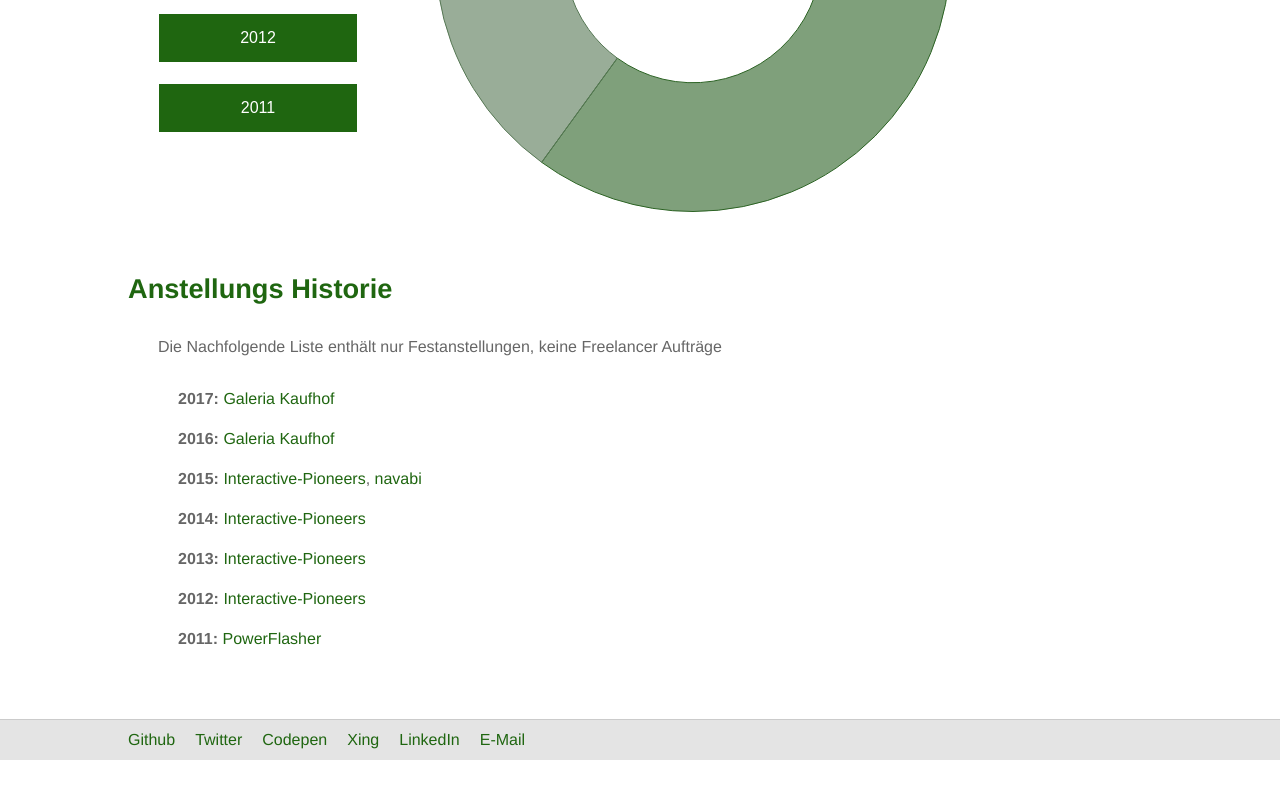
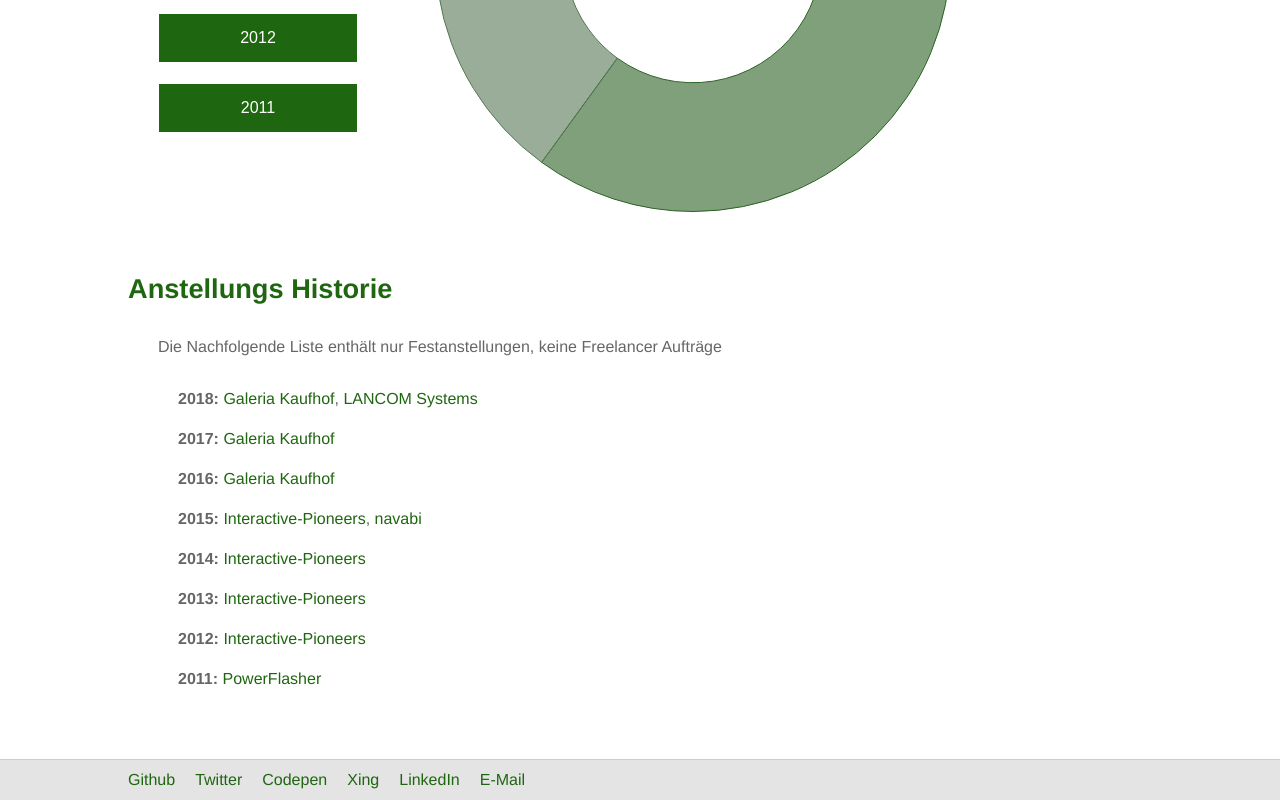
Before and after one commit to davidyezsetz/davidyezsetz.github.io, a website: page index.html in a window 1280 px wide. Shown: the part 1031-1831 px from the top of the page. Before the commit the page ends 1791 px from the top, so only its background shows below. Drawn offline with Linux system fonts and the light colour scheme.

Commit message:
Update work history

```diff
--- a/index.html
+++ b/index.html
@@ -74,6 +74,7 @@
                 <h1 id="work-xp">Anstellungs Historie</h1>
                 <p class="content-wrapper">Die Nachfolgende Liste enthält nur Festanstellungen, keine Freelancer Aufträge</p>
                 <ul class="work-xp content-wrapper">
+                    <li class="work-xp__entry"><strong>2018:</strong> <a href="https://www.galeria-kaufhof.de" target="_blank" rel="noopener">Galeria Kaufhof</a>, <a href="https://www.lancom-systems.de/" target="_blank" rel="noopener">LANCOM Systems</a></li>
                     <li class="work-xp__entry"><strong>2017:</strong> <a href="https://www.galeria-kaufhof.de" target="_blank" rel="noopener">Galeria Kaufhof</a></li>
                     <li class="work-xp__entry"><strong>2016:</strong> <a href="https://www.galeria-kaufhof.de" target="_blank" rel="noopener">Galeria Kaufhof</a></li>
                     <li class="work-xp__entry"><strong>2015:</strong> <a href="https://www.interactive-pioneers.de" target="_blank" rel="noopener">Interactive-Pioneers</a>, <a href="https://www.navabi.de/" target="_blank" rel="noopener">navabi</a></li>
```
